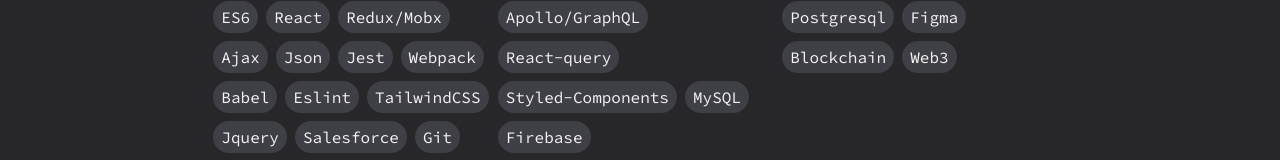
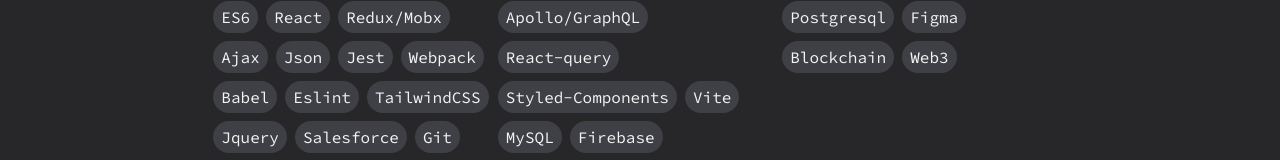
Before and after one commit to snownoop/cphr-cv, a Next.js app: page / in a window 1280 px wide. Shown: the part 439-599 px from the top of the page. Built offline with nearby package versions, Linux system fonts and the light colour scheme.

Commit message:
Added Vite to skills

```diff
--- a/pages/index.js
+++ b/pages/index.js
@@ -56,6 +56,7 @@ const SKILLS = [
       "Apollo/GraphQL",
       "React-query",
       "Styled-Components",
+      "Vite",
       "MySQL",
       "Firebase",
       "Google functions / AWS Lambda",
```
